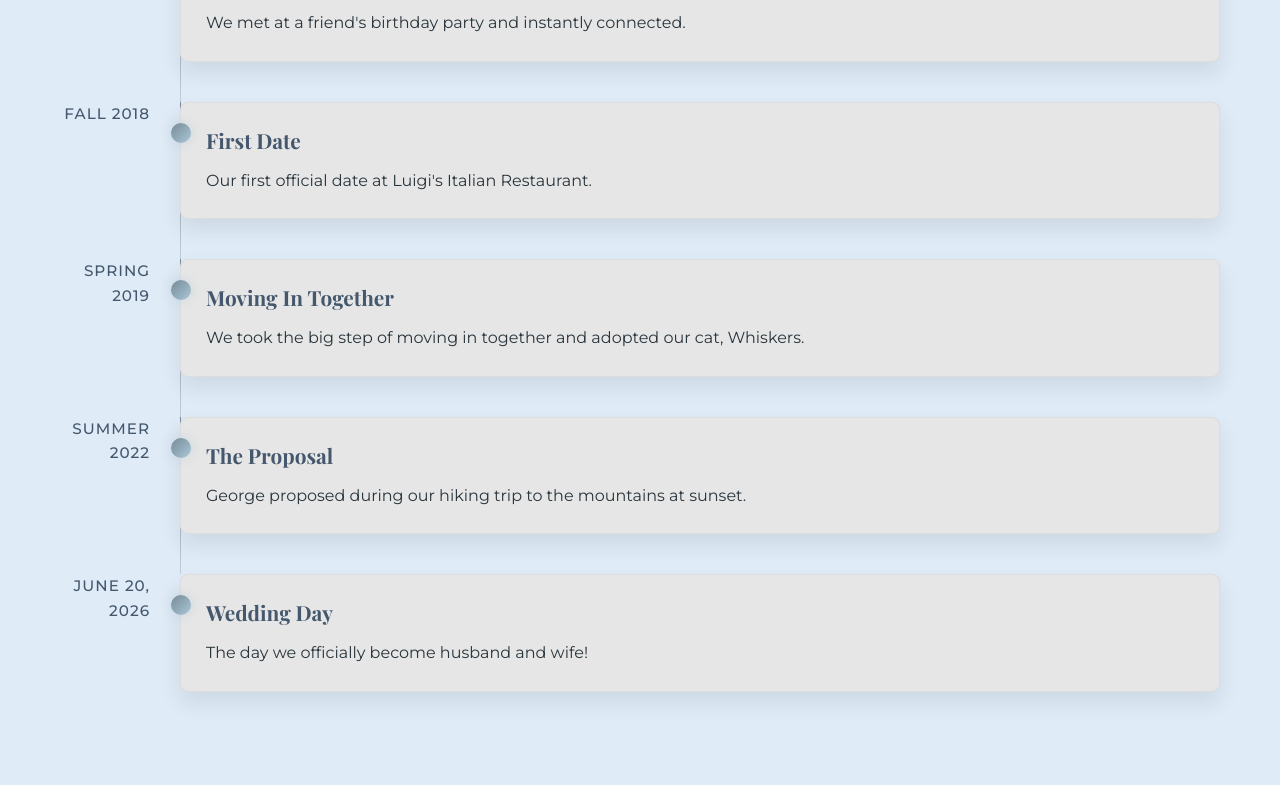
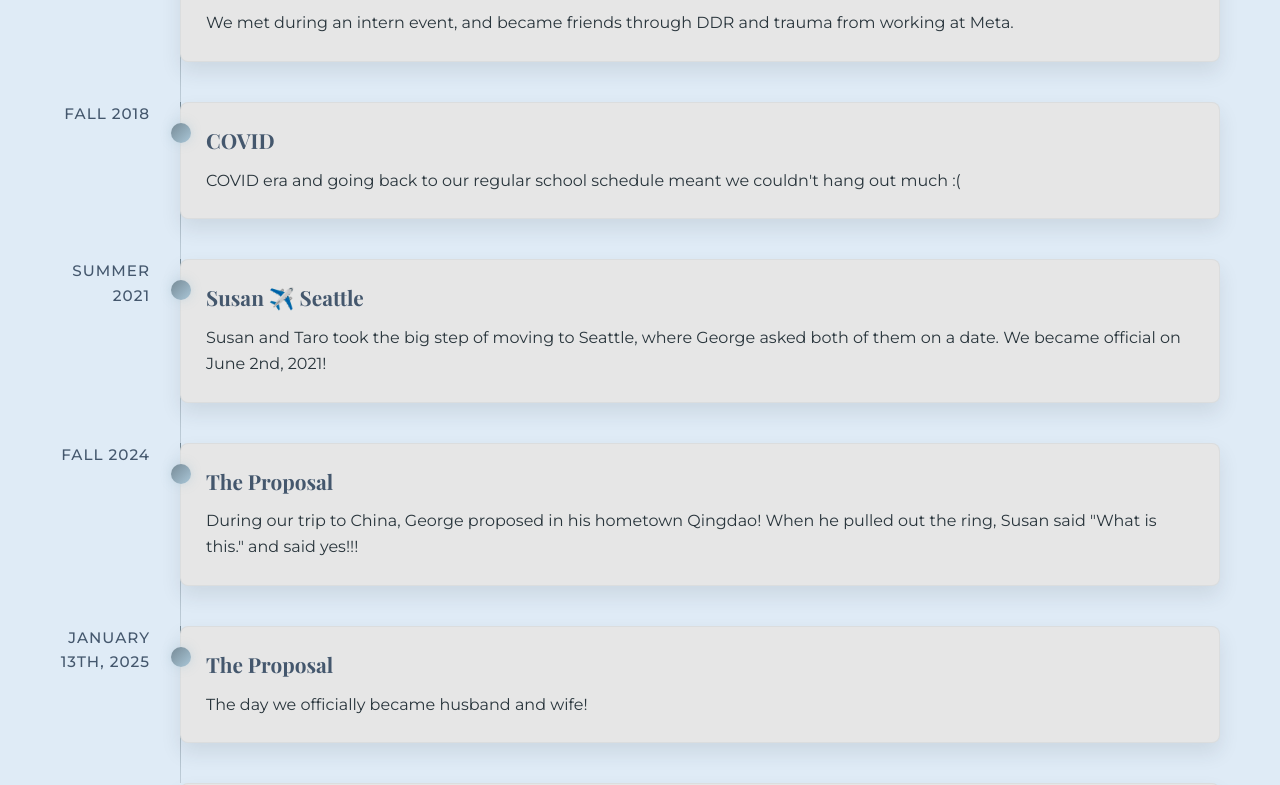
Before and after one commit to georgejiang97/susanandgeorgeweddingwebsite, a React (Create React App) app: page / in a window 1280 px wide. Shown: the part 2040-2825 px from the top of the page. Built offline with nearby package versions, Linux system fonts and the light colour scheme.

Commit message:
update our journey together

```diff
--- a/src/components/About.tsx
+++ b/src/components/About.tsx
@@ -46,31 +46,44 @@ const About: React.FC = () => {
             <div className="timeline-date">Summer 2018</div>
             <div className="timeline-content">
               <h3>First Meeting</h3>
-              <p>We met at a friend's birthday party and instantly connected.</p>
+              <p>We met during an intern event, and became friends through DDR and trauma from working at Meta.</p>
             </div>
           </div>
 
           <div className="timeline-item">
             <div className="timeline-date">Fall 2018</div>
             <div className="timeline-content">
-              <h3>First Date</h3>
-              <p>Our first official date at Luigi's Italian Restaurant.</p>
+              <h3>COVID</h3>
+              <p>COVID era and going back to our regular school schedule meant we couldn't hang out much :(</p>
             </div>
           </div>
 
           <div className="timeline-item">
-            <div className="timeline-date">Spring 2019</div>
+            <div className="timeline-date">Summer 2021</div>
             <div className="timeline-content">
-              <h3>Moving In Together</h3>
-              <p>We took the big step of moving in together and adopted our cat, Whiskers.</p>
+              <h3>Susan ✈️ Seattle</h3>
+              <p>Susan and Taro took the big step of moving to Seattle, where George asked both of them on a date.
+                We became official on June 2nd, 2021!
+              </p>
             </div>
           </div>
 
           <div className="timeline-item">
-            <div className="timeline-date">Summer 2022</div>
+            <div className="timeline-date">Fall 2024</div>
             <div className="timeline-content">
               <h3>The Proposal</h3>
-              <p>George proposed during our hiking trip to the mountains at sunset.</p>
+              <p>During our trip to China, George proposed in his hometown Qingdao! When he pulled out the ring, Susan said
+                "What is this." and said yes!!!
+              </p>
+            </div>
+          </div>
+
+          <div className="timeline-item">
+            <div className="timeline-date">January 13th, 2025</div>
+            <div className="timeline-content">
+              <h3>The Proposal</h3>
+              <p>The day we officially became husband and wife!
+              </p>
             </div>
           </div>
 
@@ -78,7 +91,7 @@ const About: React.FC = () => {
             <div className="timeline-date">{formattedWeddingDate}</div>
             <div className="timeline-content">
               <h3>Wedding Day</h3>
-              <p>The day we officially become husband and wife!</p>
+              <p>The day we officially will become husband and wife...again!</p>
             </div>
           </div>
         </div>
```
